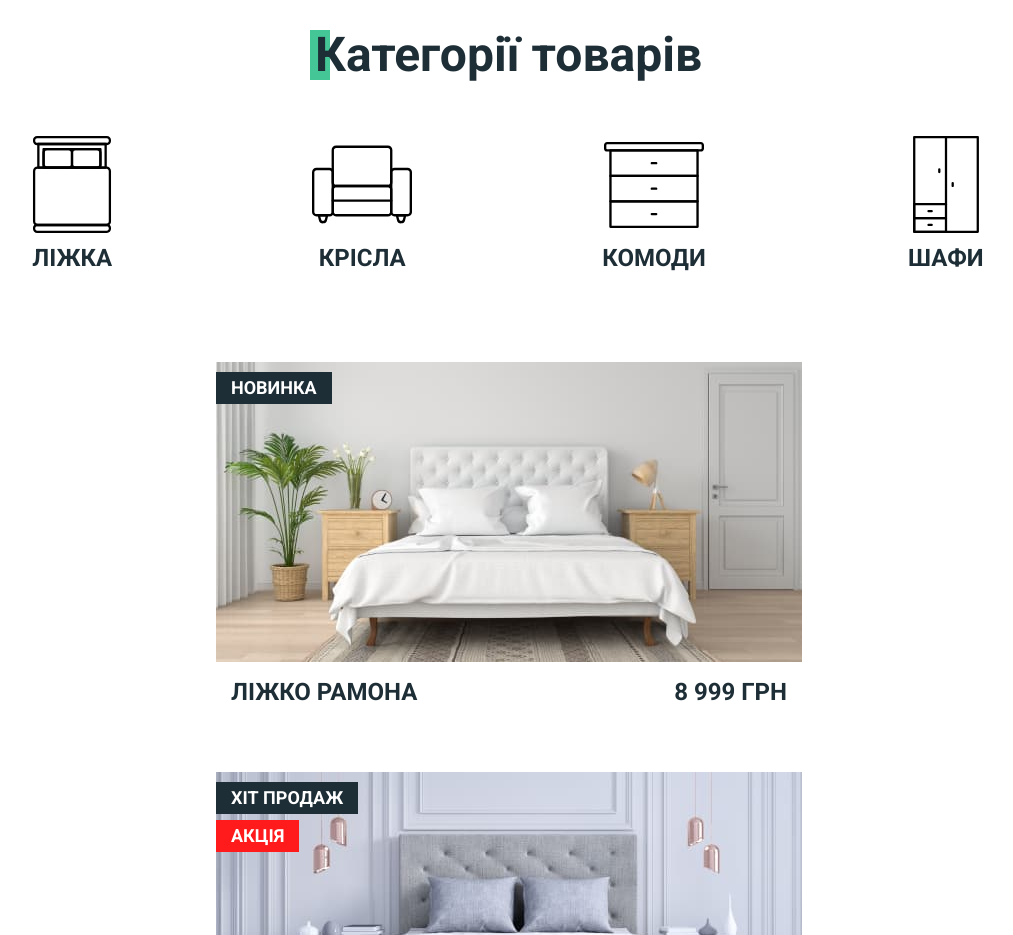
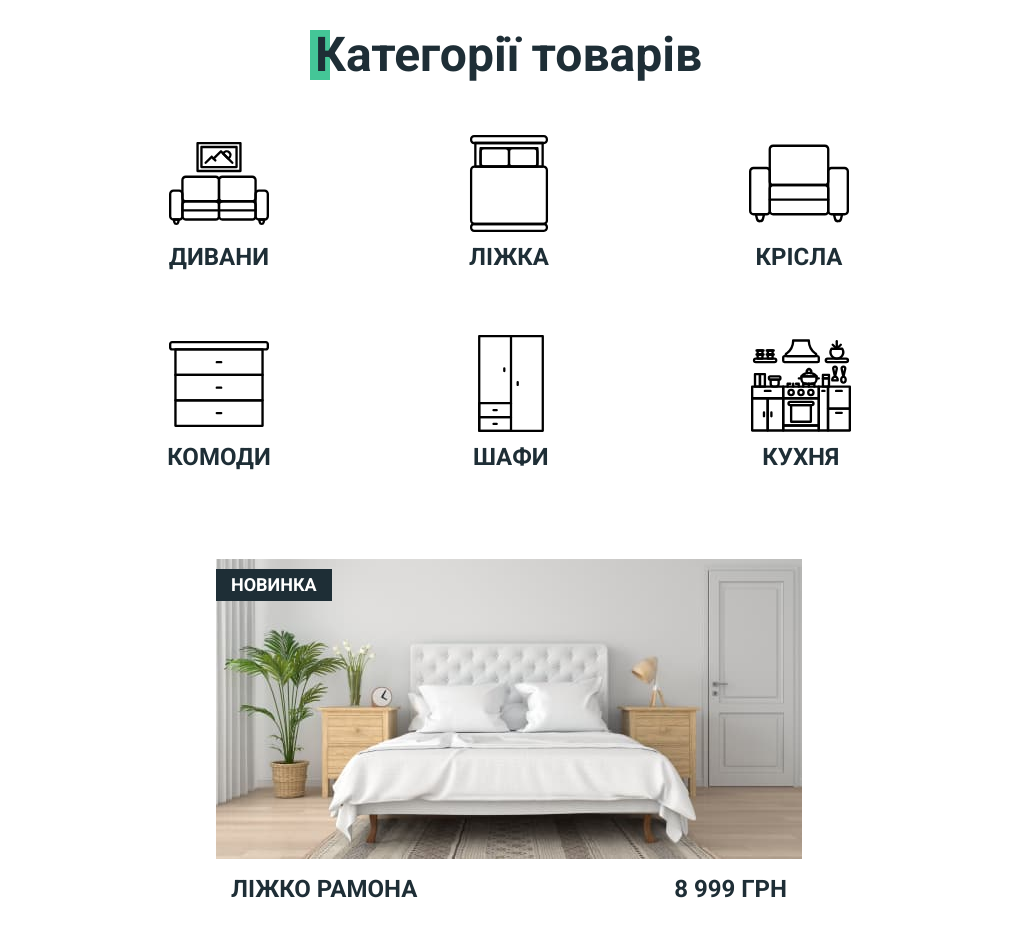
Before and after one commit to MikoreVikt/furniture-store-test, a plain HTML site: page index.html in a window 1280 px wide. Shown: the part 1460-2395 px from the top of the page, without its empty margins (131-1144 px from the left). Drawn offline with nearby package versions, Linux system fonts and the light colour scheme.

Commit message:
adds fixes

```diff
--- a/sass/layouts/_products.scss
+++ b/sass/layouts/_products.scss
@@ -31,6 +31,15 @@
     height: 143px;
     gap: 190px;
     margin-bottom: 84px;
+
+    @media screen and (max-width: 1919px) {
+        flex-wrap: wrap;
+        max-width: 685px;
+        height: auto;
+        margin: 0 auto 84px auto;
+        column-gap: 190px;
+        row-gap: 60px;
+    }
 }
 
 .products__icon-frame {
@@ -79,10 +88,10 @@
     column-gap: 30px;
     row-gap: 50px;
     margin-bottom: 50px;
-    cursor: pointer;
 }
 
 .products__image-frame {
+    cursor: pointer;
     transition: transform var(--anim-standart);
 }
 
```
Also changed, not shown: css/main.css, css/main.min.css, 2 other files.
